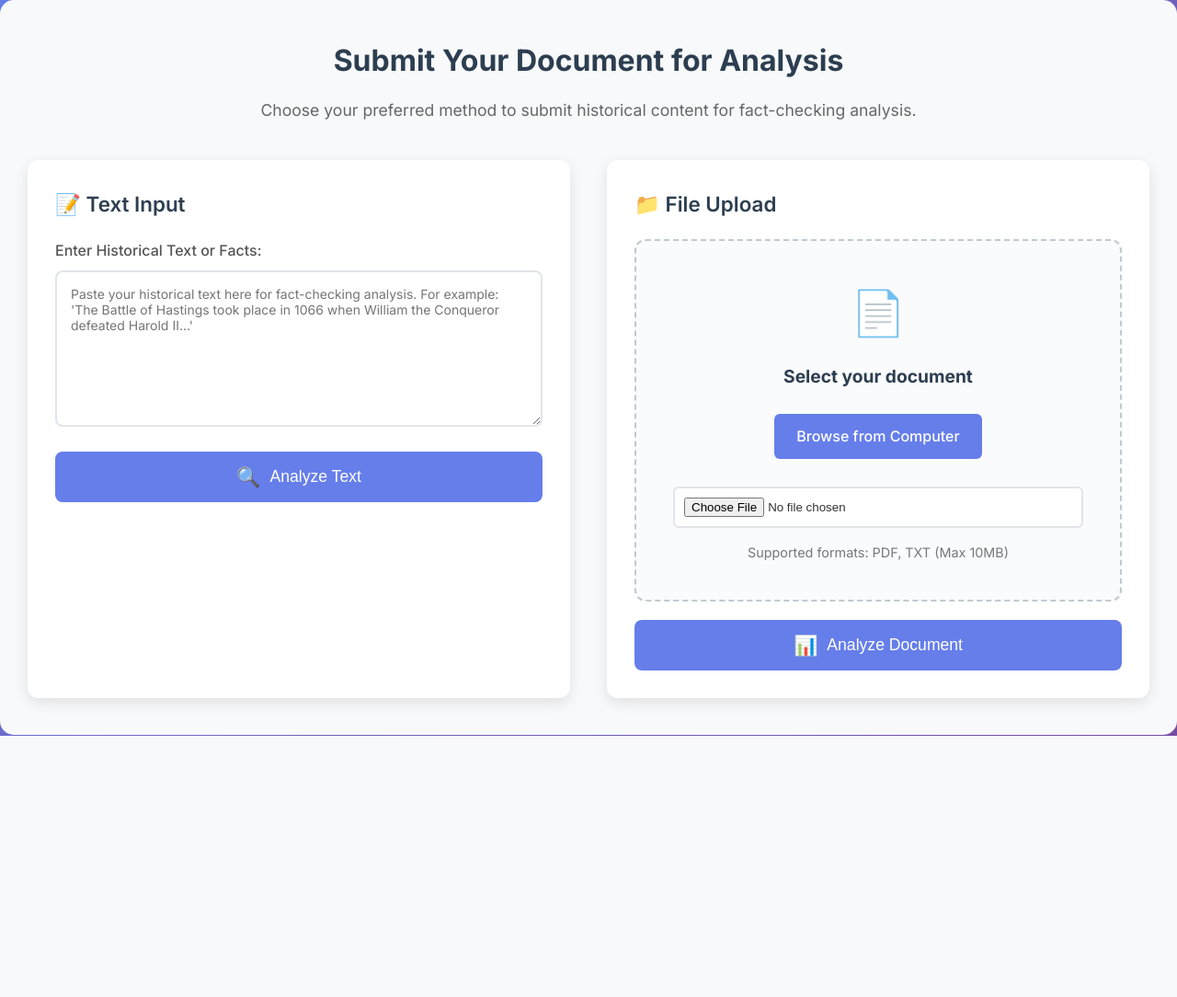
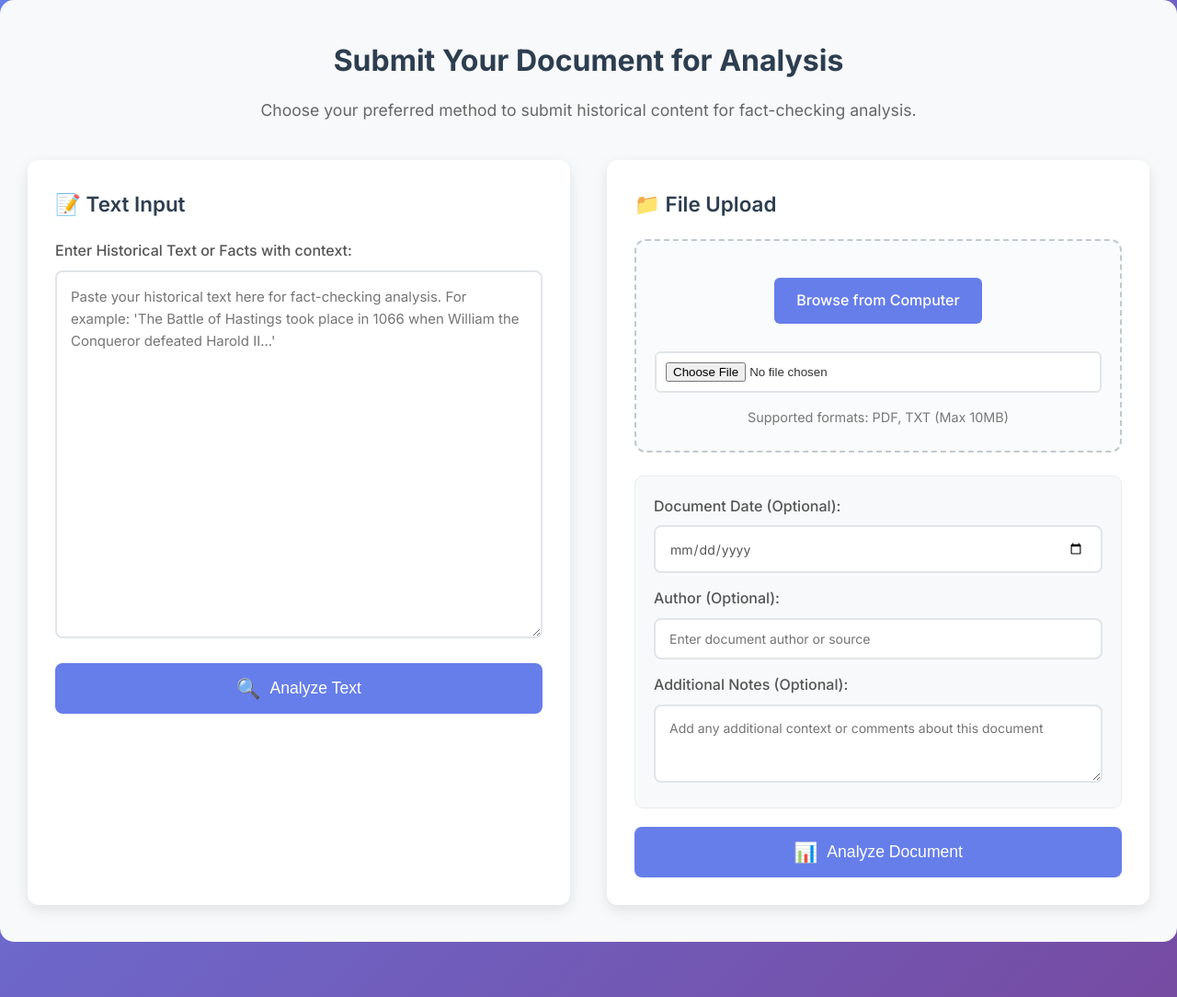
Before and after one commit to Dori-Tos/mistral-ai-project, a Flask app: page /import in a window 1280 px wide. Shown: the whole page at 92% size. Before the commit the page ends 800 px from the top, so only its background shows below. Run offline with Flask 3, Linux system fonts and the light colour scheme; some libraries are stand-ins or nearby versions.

Commit message:
import page has input for date, author and comment in the input pdf section

```diff
--- a/app/static/css/style.css
+++ b/app/static/css/style.css
@@ -174,10 +174,72 @@ textarea {
     transition: border-color 0.3s ease;
 }
 
+/* Large textarea for maximum text input space */
+.large-textarea {
+    min-height: 400px;
+    max-height: 600px;
+    line-height: 1.6;
+    font-size: 15px;
+}
+
 textarea:focus {
     outline: none;
     border-color: #667eea;
     box-shadow: 0 0 0 3px rgba(102, 126, 234, 0.1);
+}
+
+/* Document Information Section */
+.document-info {
+    margin-top: 25px;
+    padding: 20px;
+    background: #f8f9fa;
+    border-radius: 10px;
+    border: 1px solid #e9ecef;
+}
+
+.document-info .form-group {
+    margin-bottom: 15px;
+}
+
+.document-info .form-group:last-child {
+    margin-bottom: 0;
+}
+
+/* Input Field Styles */
+input[type="text"],
+input[type="date"] {
+    width: 100%;
+    padding: 12px 15px;
+    border: 2px solid #e1e5e9;
+    border-radius: 8px;
+    font-family: inherit;
+    font-size: 14px;
+    transition: border-color 0.3s ease;
+    background: white;
+}
+
+input[type="text"]:focus,
+input[type="date"]:focus {
+    outline: none;
+    border-color: #667eea;
+    box-shadow: 0 0 0 3px rgba(102, 126, 234, 0.1);
+}
+
+/* Date input specific styles */
+input[type="date"] {
+    color: #555;
+    cursor: pointer;
+}
+
+input[type="date"]::-webkit-calendar-picker-indicator {
+    cursor: pointer;
+    padding: 5px;
+    border-radius: 4px;
+}
+
+/* Placeholder styling for older browsers */
+input[type="date"]:invalid {
+    color: #999;
 }
 
 /* File Upload Styles */
@@ -189,6 +251,19 @@ textarea:focus {
     transition: all 0.3s ease;
     background: #fafbfc;
     position: relative;
+}
+
+.file-upload-area.compact {
+    padding: 25px 20px;
+}
+
+.file-upload-area.compact .upload-icon {
+    font-size: 2em;
+    margin-bottom: 10px;
+}
+
+.file-upload-area.compact h4 {
+    display: none;
 }
 
 .file-upload-area:hover {
--- a/app/templates/import.html
+++ b/app/templates/import.html
@@ -34,15 +34,16 @@
           <form class="text-form" action="/analyze-text" method="post">
             <div class="form-group">
               <label for="historical-text"
-                >Enter Historical Text or Facts:</label
+                >Enter Historical Text or Facts with context:</label
               >
               <textarea
                 id="historical-text"
                 name="historical_text"
                 placeholder="Paste your historical text here for fact-checking analysis. For example: 'The Battle of Hastings took place in 1066 when William the Conqueror defeated Harold II...'"
-                rows="8"
+                rows="15"
                 minlength="10"
                 required
+                class="large-textarea"
                 value="{{ request.form.get('historical_text', '') }}"
               >
 {{ request.form.get('historical_text', '') }}</textarea
@@ -69,10 +70,8 @@
             method="post"
             enctype="multipart/form-data"
           >
-            <div class="file-upload-area">
+            <div class="file-upload-area compact">
               <div class="upload-content">
-                <div class="upload-icon">📄</div>
-                <h4>Select your document</h4>
                 <label for="file-input" class="file-browse-btn">
                   Browse from Computer
                 </label>
@@ -86,6 +85,44 @@
                 <p class="file-info">Supported formats: PDF, TXT (Max 10MB)</p>
               </div>
             </div>
+
+            <!-- Additional Document Information -->
+            <div class="document-info">
+              <div class="form-group">
+                <label for="document-date">Document Date (Optional):</label>
+                <input
+                  type="date"
+                  id="document-date"
+                  name="document_date"
+                  min="0001-01-01"
+                  max="2025-12-31"
+                  placeholder="Select document date"
+                />
+              </div>
+
+              <div class="form-group">
+                <label for="document-author">Author (Optional):</label>
+                <input
+                  type="text"
+                  id="document-author"
+                  name="document_author"
+                  placeholder="Enter document author or source"
+                  maxlength="100"
+                />
+              </div>
+
+              <div class="form-group">
+                <label for="document-comment">Additional Notes (Optional):</label>
+                <textarea
+                  id="document-comment"
+                  name="document_comment"
+                  placeholder="Add any additional context or comments about this document"
+                  rows="3"
+                  maxlength="500"
+                ></textarea>
+              </div>
+            </div>
+
             <button type="submit" class="submit-btn">
               <span class="btn-icon">📊</span>
               Analyze Document
```
